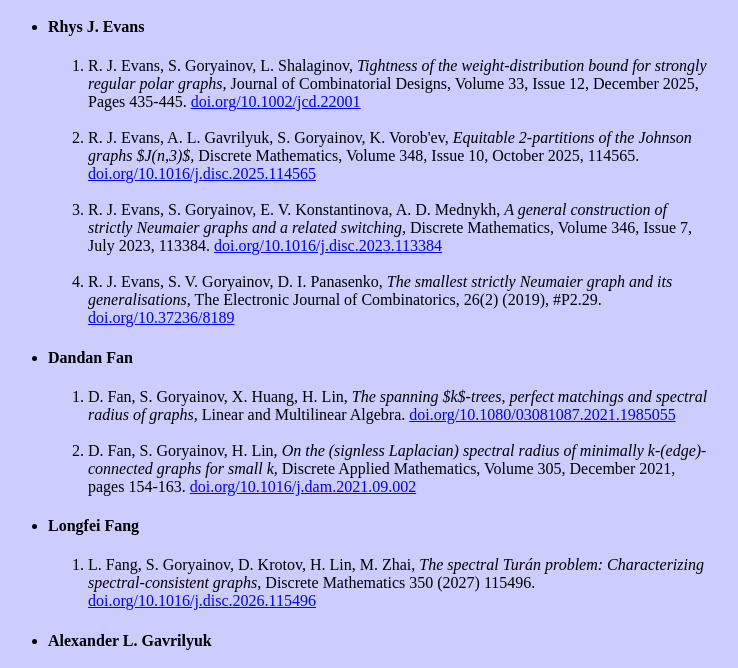
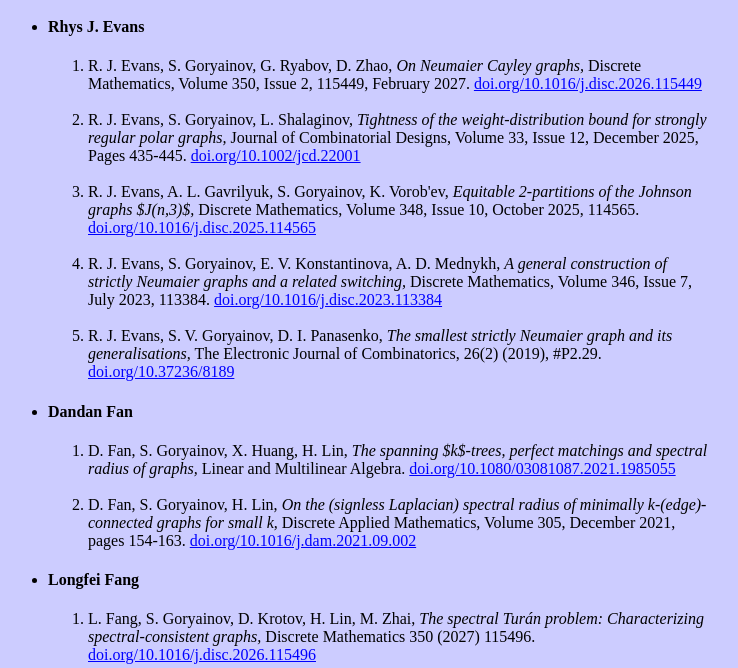
Before and after one commit to sgoryainov/sgoryainov.github.io, a plain HTML site: page coauthors.html in a window 1280 px wide. Shown: the part 1922-2590 px from the top of the page, without its empty margins (282-1020 px from the left). Drawn offline with Linux system fonts and the light colour scheme.

Commit message:
Add files via upload

```diff
--- a/coauthors.html
+++ b/coauthors.html
@@ -151,6 +151,11 @@ Coauthors with whom I have no joint papers so far, but have a preprint on <a hre
 </li>
 <li><h4><a name="evans">Rhys J. Evans</a></h4>
 <ol>
+	<li>R. J. Evans, S. Goryainov, G. Ryabov, D. Zhao, <i>On Neumaier Cayley graphs,</i> Discrete Mathematics,
+   Volume 350, Issue 2, 115449, February 2027.
+   <a href="https://doi.org/10.1016/j.disc.2026.115449" style="color: #0000FF">doi.org/10.1016/j.disc.2026.115449</a>
+   </li>
+   <br>
 	<li>R. J. Evans, S. Goryainov, L. Shalaginov,
    <i>Tightness of the weight-distribution bound for strongly regular polar graphs,</i> Journal of Combinatorial Designs, Volume 33, Issue 12,
 	December 2025, Pages 435-445.
@@ -539,6 +544,11 @@ graphs,</i> Discrete Mathematics 350 (2027) 115496.
 </li>
 <li><h4><a name="zhao">Da Zhao</a></h4>
 <ol>
+	<li>R. J. Evans, S. Goryainov, G. Ryabov, D. Zhao, <i>On Neumaier Cayley graphs,</i> Discrete Mathematics,
+   Volume 350, Issue 2, 115449, February 2027.
+   <a href="https://doi.org/10.1016/j.disc.2026.115449" style="color: #0000FF">doi.org/10.1016/j.disc.2026.115449</a>
+   </li>
+   <br>
    <li>S. V. Goryainov, E. V. Konstantinova, H. Li, D. Zhao, <i>Integral graphs obtained by dual Seidel switching,</i>
    Linear Algebra and Its Applications, Volume 604, November 2020, pages 476-489.
    <a href="https://doi.org/10.1016/j.laa.2020.07.010" style="color: #0000FF">doi.org/10.1016/j.laa.2020.07.010</a></li>
```
